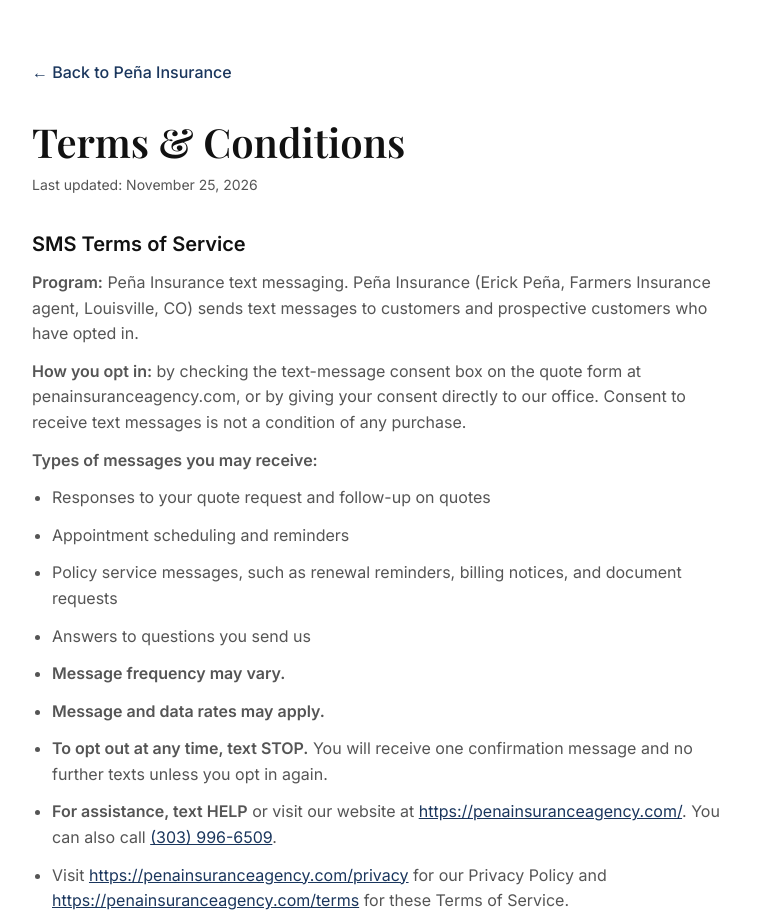
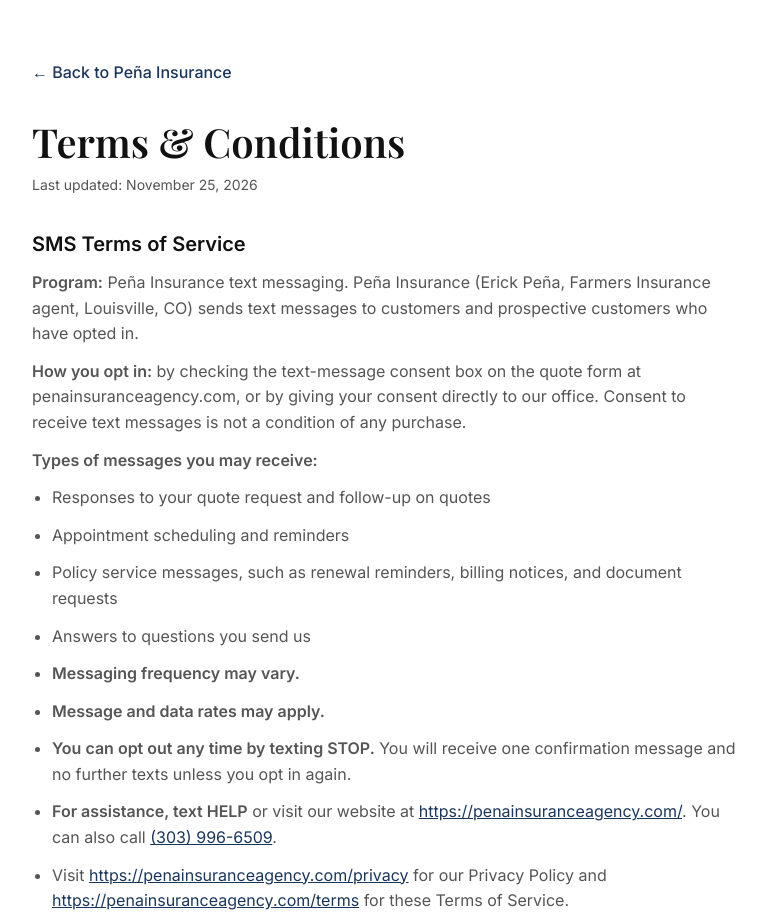
Before and after one commit to penainsurance/website, a plain HTML site: page terms.html in a window 1280 px wide. Shown: the top 917 px of the page, without its empty margins (252-1018 px from the left). Drawn offline with nearby package versions, Linux system fonts and the light colour scheme.

Commit message:
Match RingCentral SMS opt-in language exactly
Co-Authored-By: Claude Opus 5.5 <noreply@anthropic.com>

```diff
--- a/styles.css
+++ b/styles.css
@@ -594,6 +594,7 @@ body {
 
 .consent a {
   color: var(--accent);
+  overflow-wrap: anywhere;
 }
 
 .consent-hint {
--- a/terms.html
+++ b/terms.html
@@ -28,9 +28,9 @@
       <li>Answers to questions you send us</li>
     </ul>
     <ul>
-      <li><strong>Message frequency may vary.</strong></li>
+      <li><strong>Messaging frequency may vary.</strong></li>
       <li><strong>Message and data rates may apply.</strong></li>
-      <li><strong>To opt out at any time, text STOP.</strong> You will receive one confirmation message and no further texts unless you opt in again.</li>
+      <li><strong>You can opt out any time by texting STOP.</strong> You will receive one confirmation message and no further texts unless you opt in again.</li>
       <li><strong>For assistance, text HELP</strong> or visit our website at <a href="https://penainsuranceagency.com/">https://penainsuranceagency.com/</a>. You can also call <a href="tel:3039966509">(303) 996-6509</a>.</li>
       <li>Visit <a href="https://penainsuranceagency.com/privacy">https://penainsuranceagency.com/privacy</a> for our Privacy Policy and <a href="https://penainsuranceagency.com/terms">https://penainsuranceagency.com/terms</a> for these Terms of Service.</li>
     </ul>
```
Also changed, not shown: index.html (+1 -1 lines), privacy.html (+1 -0 lines).
